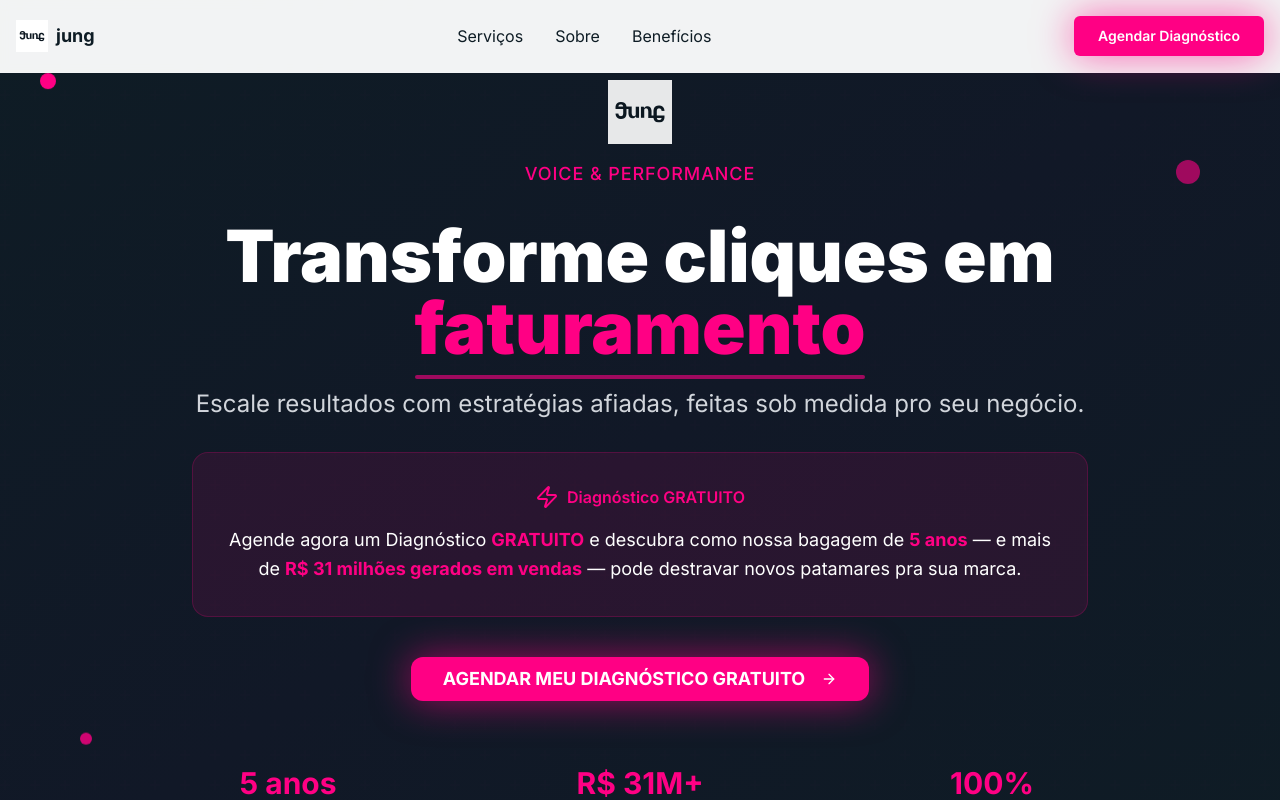
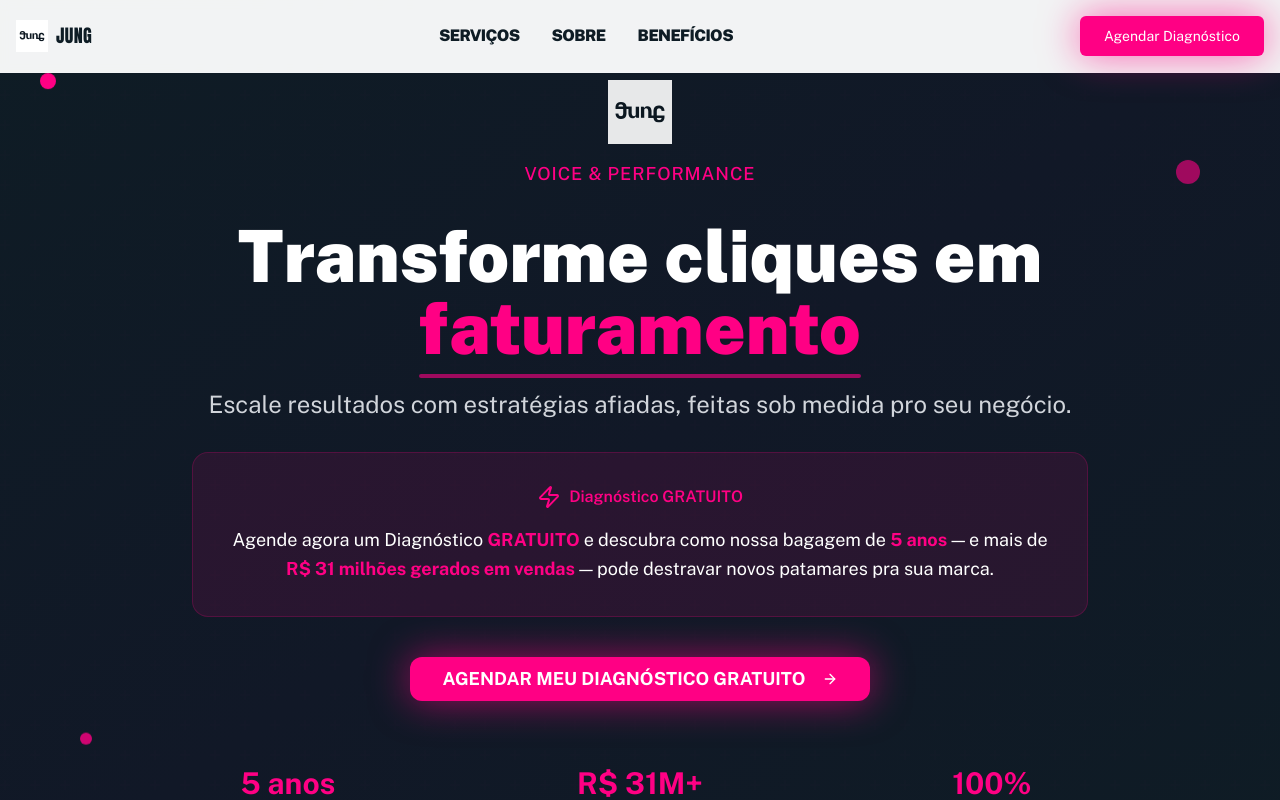
Before and after one commit to pabljung/jung-digital-boost, a React (Vite) app: page / in a window 1280 px wide. Shown: the top 800 px of the page. Built offline with nearby package versions, Linux system fonts and the light colour scheme.

Commit message:
Add font styles
Implement the specified font styles (Public Sans, Roc Grotesk, Nexus Bold, and Quickwriters) with their respective configurations for different use cases.

```diff
--- a/index.html
+++ b/index.html
@@ -17,7 +17,14 @@
     <!-- Google Fonts -->
     <link rel="preconnect" href="https://fonts.googleapis.com">
     <link rel="preconnect" href="https://fonts.gstatic.com" crossorigin>
-    <link href="https://fonts.googleapis.com/css2?family=Inter:wght@300;400;500;600;700;800;900&display=swap" rel="stylesheet">
+    <link href="https://fonts.googleapis.com/css2?family=Public+Sans:ital,wght@0,100..900;1,100..900&display=swap" rel="stylesheet">
+
+    <!-- Custom Jung Fonts -->
+    <style>
+      @import url('https://fonts.googleapis.com/css2?family=Oswald:wght@200..700&display=swap'); /* Roc Grotesk alternative */
+      @import url('https://fonts.googleapis.com/css2?family=Fredoka:wght@300..600&display=swap'); /* Quickwriters alternative */
+      @import url('https://fonts.googleapis.com/css2?family=Anton&display=swap'); /* Nexus Bold alternative */
+    </style>
   </head>
 
   <body>
--- a/src/components/Footer.tsx
+++ b/src/components/Footer.tsx
@@ -11,23 +11,23 @@ const Footer = () => {
               className="h-8 w-auto"
             />
             <div>
-              <div className="text-white font-bold text-lg">jung</div>
-              <div className="text-jung-pink text-sm">Voice & Performance</div>
+              <div className="jung-heading text-white text-lg">jung</div>
+              <div className="jung-subtitle text-jung-pink text-sm">Voice & Performance</div>
             </div>
           </div>
 
           <div className="text-center md:text-right">
-            <p className="text-gray-400 text-sm mb-2">
+            <p className="jung-body text-gray-400 text-sm mb-2">
               Transformando cliques em faturamento desde 2019
             </p>
-            <p className="text-gray-500 text-xs">
+            <p className="jung-body text-gray-500 text-xs">
               © 2024 Jung Agency. Todos os direitos reservados.
             </p>
           </div>
         </div>
 
         <div className="border-t border-gray-800 mt-8 pt-8 text-center">
-          <p className="text-gray-400 text-sm">
+          <p className="jung-body text-gray-400 text-sm">
             Pronto para escalar seus resultados? Entre em contato e vamos conversar.
           </p>
         </div>
--- a/src/components/Header.tsx
+++ b/src/components/Header.tsx
@@ -18,32 +18,32 @@ const Header = () => {
             alt="Jung Logo"
             className="h-8 w-auto"
           />
-          <span className="text-lg font-bold text-jung-dark">jung</span>
+          <span className="jung-heading text-lg text-jung-dark">jung</span>
         </div>
 
         <nav className="hidden md:flex items-center space-x-8">
           <button
             onClick={() => scrollToSection('services')}
-            className="text-jung-dark hover:text-jung-pink transition-colors"
+            className="jung-menu text-jung-dark hover:text-jung-pink transition-colors"
           >
             Serviços
           </button>
           <button
             onClick={() => scrollToSection('about')}
-            className="text-jung-dark hover:text-jung-pink transition-colors"
+            className="jung-menu text-jung-dark hover:text-jung-pink transition-colors"
           >
             Sobre
           </button>
           <button
             onClick={() => scrollToSection('benefits')}
-            className="text-jung-dark hover:text-jung-pink transition-colors"
+            className="jung-menu text-jung-dark hover:text-jung-pink transition-colors"
           >
             Benefícios
           </button>
         </nav>
 
         <Button
-          className="bg-jung-pink hover:bg-jung-pink/90 text-white font-semibold px-6 py-2 animate-pulse-glow"
+          className="bg-jung-pink hover:bg-jung-pink/90 text-white jung-body font-semibold px-6 py-2 animate-pulse-glow"
           onClick={() => scrollToSection('cta')}
         >
           Agendar Diagnóstico
--- a/src/index.css
+++ b/src/index.css
@@ -123,3 +123,24 @@ All colors MUST be HSL.
   transform: translateY(-5px);
   box-shadow: 0 20px 40px hsl(var(--jung-dark) / 0.1);
 }
+
+/* Jung Typography Classes */
+.jung-heading {
+  @apply font-nexus-bold uppercase leading-jung-tight tracking-jung-wide;
+}
+
+.jung-subheading {
+  @apply font-roc-grotesk uppercase font-bold leading-jung-normal tracking-jung-normal;
+}
+
+.jung-subtitle {
+  @apply font-quickwriters uppercase leading-jung-normal tracking-jung-wide;
+}
+
+.jung-body {
+  @apply font-public-sans font-normal leading-jung-normal tracking-jung-normal;
+}
+
+.jung-menu {
+  @apply font-public-sans font-black uppercase leading-jung-normal tracking-jung-tight;
+}
--- a/tailwind.config.ts
+++ b/tailwind.config.ts
@@ -109,8 +109,21 @@ export default {
 				'scale-in': 'scale-in 0.4s ease-out'
 			},
 			fontFamily: {
-				sans: ['Inter', 'system-ui', 'sans-serif'],
-				display: ['Inter', 'system-ui', 'sans-serif'],
+				'public-sans': ['Public Sans', 'system-ui', 'sans-serif'],
+				'roc-grotesk': ['Oswald', 'system-ui', 'sans-serif'],
+				'nexus-bold': ['Anton', 'system-ui', 'sans-serif'],
+				'quickwriters': ['Fredoka', 'system-ui', 'sans-serif'],
+				sans: ['Public Sans', 'system-ui', 'sans-serif'],
+				display: ['Anton', 'system-ui', 'sans-serif'],
+			},
+			letterSpacing: {
+				'jung-tight': '-0.04em', // -4% para Public Sans chapéu
+				'jung-normal': '0em', // 0% para corpo de texto
+				'jung-wide': '0.02em', // 2% para Nexus e Quickwriters
+			},
+			lineHeight: {
+				'jung-tight': '0.9', // 90% para Nexus Bold
+				'jung-normal': '1.2', // 120% padrão
 			}
 		}
 	},
```
